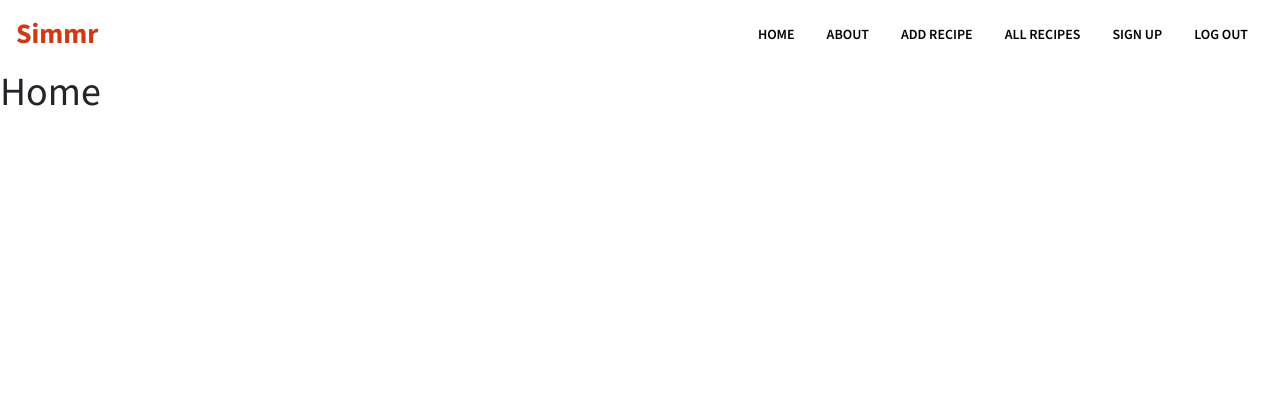
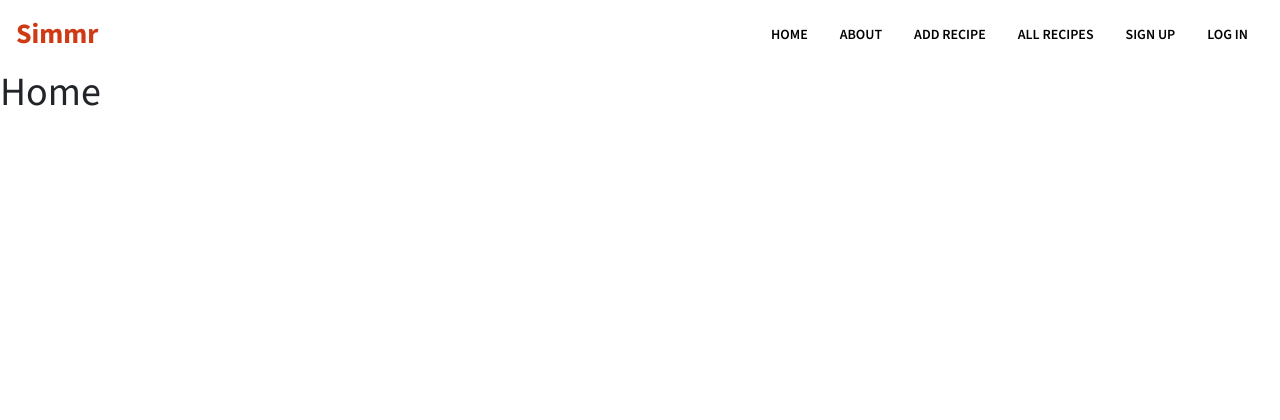
Before and after one commit to MichaelBMoss/simmr, a Django app: page / in a window 1280 px wide. Shown: the top 420 px of the page. Run offline with Django 4.2, Linux system fonts and the light colour scheme.

Commit message:
quick fix to authentication error. login and logout were reversed in the nav

```diff
--- a/main_app/templates/base.html
+++ b/main_app/templates/base.html
@@ -40,14 +40,14 @@
                     </li>
                     {% if user.is_authenticated %}
                     <li class="nav-item mx-2">
-                        <a class="nav-link" href="{% url 'login' %}">LOG OUT</a>
+                        <a class="nav-link" href="{% url 'logout' %}">LOG OUT</a>
                     </li>
                     {% else %}
                     <li class="nav-item mx-2">
                         <a class="nav-link" href="{% url 'signup' %}">SIGN UP</a>
                     </li>
                     <li class="nav-item mx-2">
-                        <a class="nav-link" href="{% url 'logout' %}">LOG OUT</a>
+                        <a class="nav-link" href="{% url 'login' %}">LOG IN</a>
                     </li>
                     {% endif %}
                 </ul>
```
